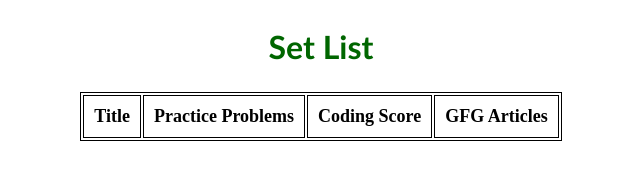
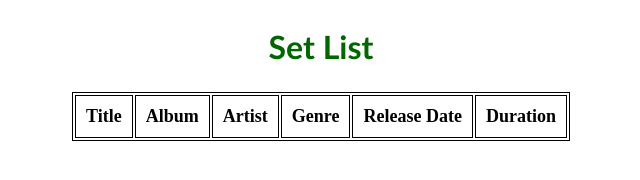
Before and after one commit to dtrejo112/setlist, a plain HTML site: page index.html in a window 1280 px wide. Shown: the whole page, without its empty margins (319-959 px from the left). Drawn offline with nearby package versions, Linux system fonts and the light colour scheme.

Commit message:
Update index.html

```diff
--- a/index.html
+++ b/index.html
@@ -55,9 +55,11 @@
             <!-- HEADING FORMATION -->
             <tr>
                 <th>Title</th>
-                <th>Practice Problems</th>
-                <th>Coding Score</th>
-                <th>GFG Articles</th>
+                <th>Album</th>
+                <th>Artist</th>
+                <th>Genre</th>
+                <th>Release Date</th>
+                <th>Duration</th>
             </tr>
 
             <script>
```
